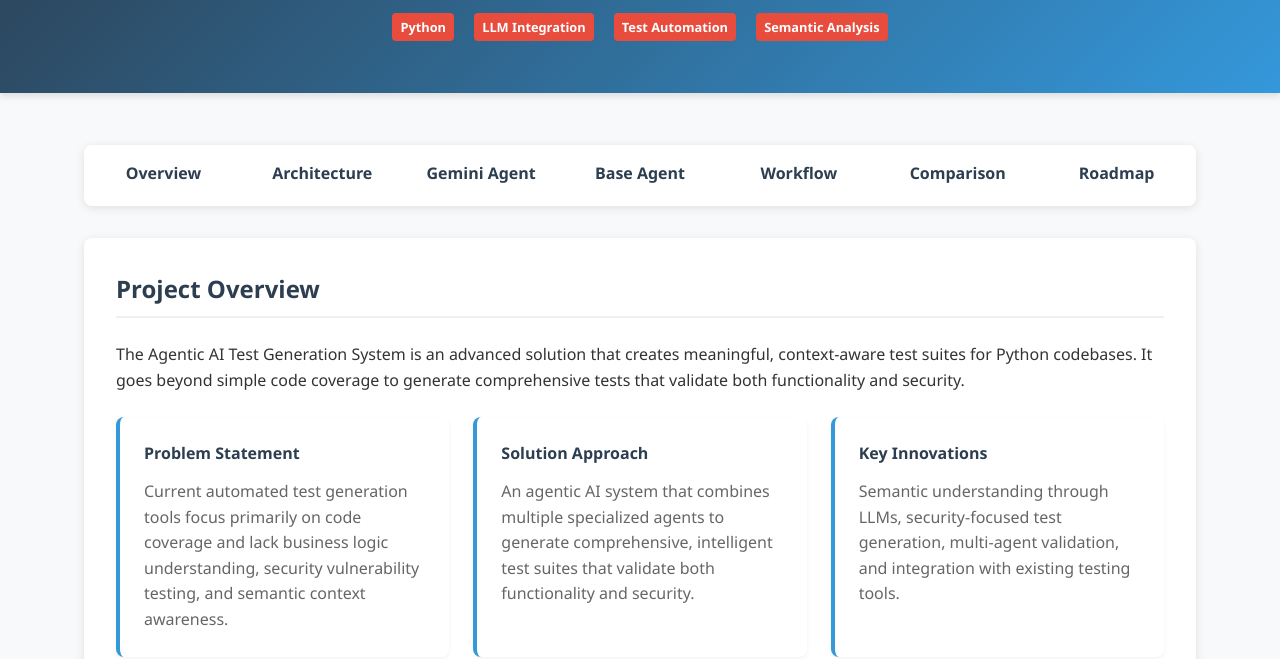
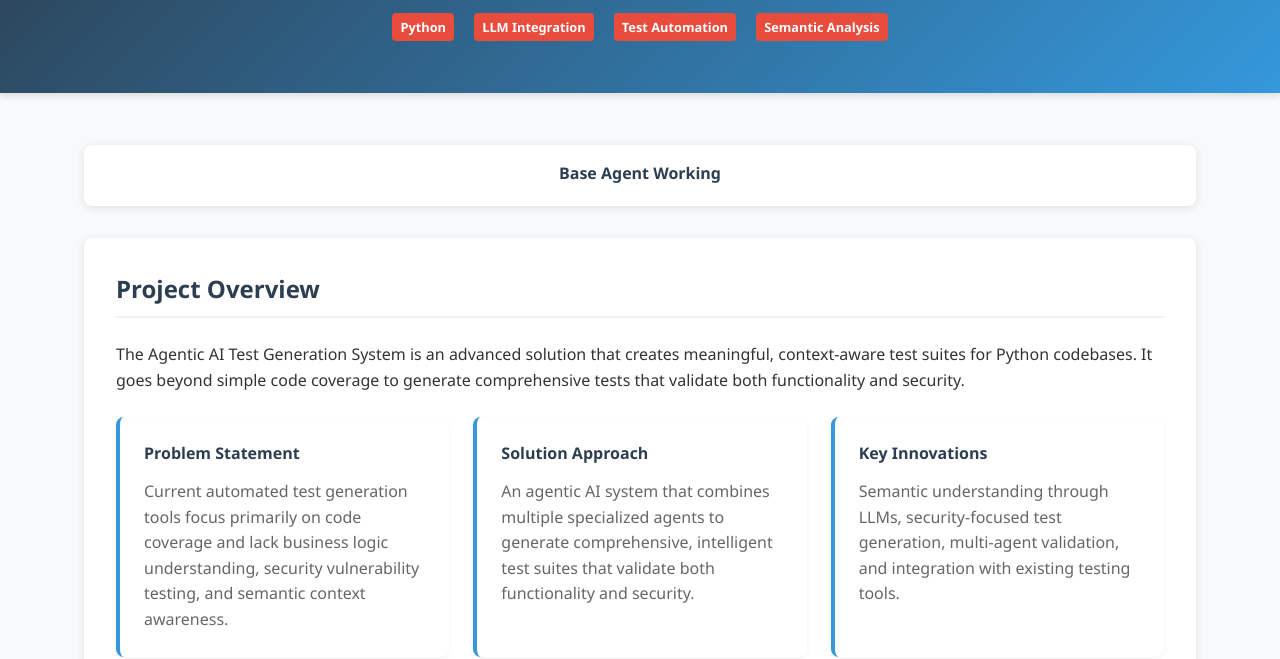
Before and after one commit to YashDhirajOza/Agentic-AI-Code-Review-System-II, a plain HTML site: page index.html in a window 1280 px wide. Shown: the part 158-817 px from the top of the page. Drawn offline with Linux system fonts and the light colour scheme.

Commit message:
Update index.html

```diff
--- a/index.html
+++ b/index.html
@@ -317,13 +317,9 @@
     <div class="container">
         <nav>
             <ul>
-                <li><a href="#overview" class="active">Overview</a></li>
-                <li><a href="#architecture">Architecture</a></li>
-                <li><a href="#gemini-agent">Gemini Agent</a></li>
-                <li><a href="#base-agent">Base Agent</a></li>
-                <li><a href="#workflow">Workflow</a></li>
-                <li><a href="#comparison">Comparison</a></li>
-                <li><a href="#roadmap">Roadmap</a></li>
+
+                <li><a href="doc2.html">Base Agent Working</a></li>
+
             </ul>
         </nav>
 
```
